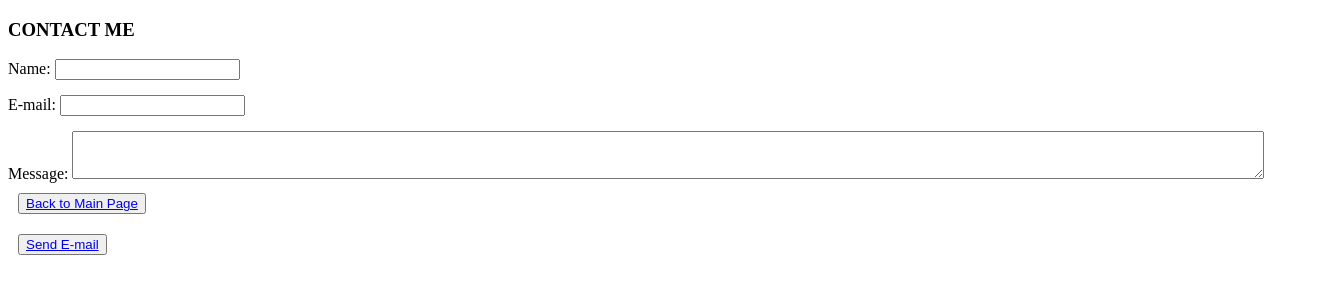
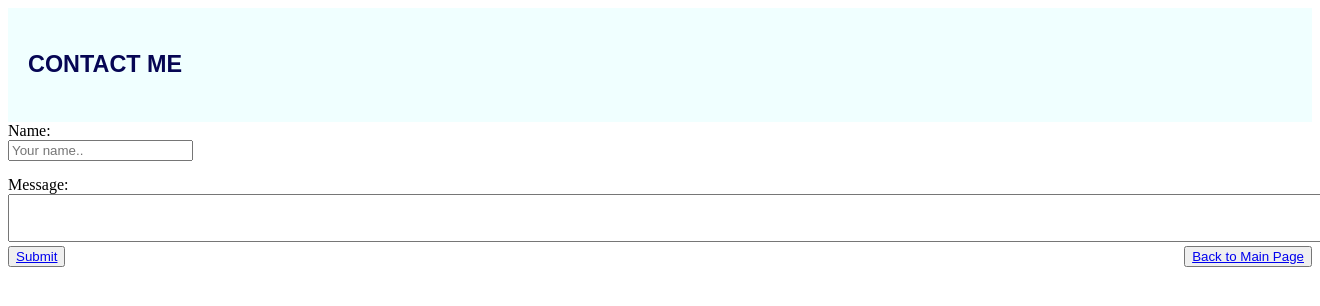
Before and after one commit to Immunitas/myProjectFinal, a Python web app: template templates/HTML/contact.html in a window 1320 px wide; the page is wider, and only the part inside the window is pictured. Shown: the top 306 px of that part. Run offline with Jinja, Linux system fonts and the light colour scheme; the template is opened without the code that fills it, so the values that code supplies are empty.

Commit message:
Update CSS & HTML azure

```diff
--- a/static/CSS/index.css
+++ b/static/CSS/index.css
@@ -54,12 +65,23 @@
 }
 
 /* contact.css */
+.containerContact{
+    padding: 20px;
+    color: rgb(6, 6, 84);
+    font: normal 20px Arial, Helvetica, sans-serif;
+    background-color: azure;
+}
 .form-group{
     padding-bottom: 15px;
     display:block;
-    width:90%;
+    width:100%;
+    margin-left: auto;
+}
+.buttonSend{
+    float:left;
 }
 .my-form textarea{
     padding: 8px;
-    width:90%;
+    width:100%;
+    margin-left: auto;
 }
--- a/templates/HTML/contact.html
+++ b/templates/HTML/contact.html
@@ -14,24 +14,20 @@
         </div>
     </div>
     <div class="form-group">
-        <label>Name: </label>
-        <input type="text" name="name">
-    </div>
-    <div class="form-group">
-        <label>E-mail: </label>
-        <input type="text" name="email">
+        <label>Name: </label><br>
+        <input type="text" placeholder="Your name.." required /><br>
     </div>
     <div class="my-form textarea">
-        <label>Message: </label>
+        <label>Message: </label><br>
         <textarea name="message"></textarea>
     </div>
 <!-- Footer buttons -->
 <footer>
-    <div class="button">
+    <div class="buttonMainPage">
       <button><a href="/templates/index.html">Back to Main Page</a></button>
     </div>
-    <div class="button">
-      <button><a href ="mailto: zivtav@gmail.com">Send E-mail</a></button>
+    <div class="buttonSend">
+      <button><a href ="mailto: zivtav@gmail.com">Submit</a></button>
     </div>
   </footer>
 
--- a/templates/index.html
+++ b/templates/index.html
@@ -17,9 +17,9 @@
       <div class="box">
         <h1>Ziva TAVCAR</h1>
       </div>
-      <div class="boxBig">
-        <h2>Welcome to my web page!</h2>
-        <p>
+      <div class="box">
+        <h2 class="title">Welcome to my web page!</h2>
+        <p class="title">
           This is my personal web page and is a part of the
           <a href="https://exts.epfl.ch/" title="EPFL Extension School">
             EPFL Extension School </a
```
Also changed, not shown: other parts of static/CSS/index.css (+22 -11 lines), templates/contact.py (added), 3 other files.
